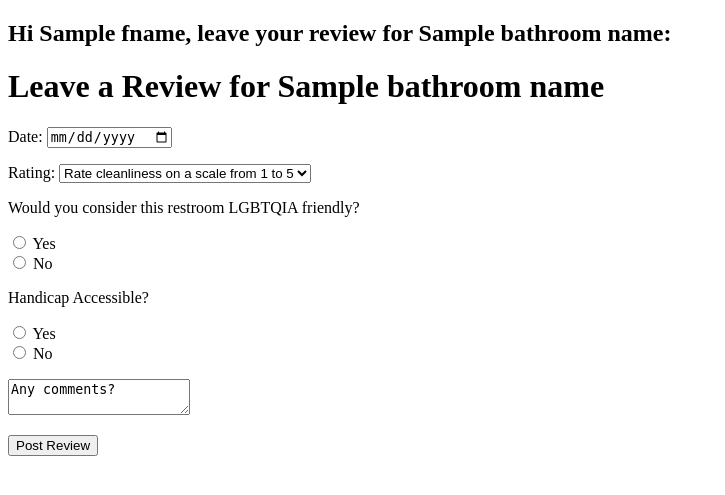
After one commit to catalyst-777/goGo, a Flask app: template templates/review-form.html in a window 1280 px wide. The commit adds this page. Shown: the top 495 px of the page, without its empty margins (0-725 px from the left). Run offline with Flask 2, Linux system fonts and the light colour scheme; the template is opened without the code that fills it: most values are stand-ins (such as "Sample title", 1, 10 or a date in 2020).

Commit message:
Create form to create review, post review to db

```diff
--- a/server.py
+++ b/server.py
@@ -1,16 +1,16 @@
-from flask import (Flask, render_template, request, flash, session,
-                   redirect)
+from flask import (Flask, render_template, request, flash, session, jsonify, redirect)
 from model import connect_to_db
 import crud
 from jinja2 import StrictUndefined
 import os
 import requests
+from datetime import datetime
 
 app = Flask(__name__)
 app.secret_key = "dev"
 app.jinja_env.undefined = StrictUndefined
 
-#TODO ask Steve how to hide key
+
 api_key = os.environ['API_KEY']
 
 @app.route('/')
@@ -51,24 +51,18 @@ def process_login():
         session["user_id"] = user.user_id
         session["user_fname"] = user.fname
         flash(f"Welcome back, {user.fname}!")
-        return render_template("user_page.html", user=user)
+        return render_template("user_page.html", user=user, fname = session["user_fname"], user_id = session["user_id"])
 
     return redirect('/')
 
-#TODO use request library, pass lat/lng as value to key of location in payload
-#TODO return place id to be able to set bathroom id in reviews table
+#show restrooms on map
 @app.route("/restrooms", methods=['GET'])
 def get_restrooms():
     """Get closest restrooms to user location from google maps api"""
     url = f'https://maps.googleapis.com/maps/api/place/nearbysearch/json'
 
-    # payload
-    # ?location=-33.8670522%2C151.1957362&radius=1500&keyword=restroom&key={api_key}'
-
-
     userLat = request.args.get('lat')
     userLng = request.args.get('lng')
-    print(f'userLat: {userLat}')
 
     keywords = ['food', 'gas', 'restroom']
     data_list = []
@@ -92,20 +86,59 @@ def get_restrooms():
             results_list.append(result)
 
     aggregated_data = data_list[0]
-    print(aggregated_data)
+    # print(data_list)
     aggregated_data["results"] = results_list
     # print(len(aggregated_data["results"]))
 
     return aggregated_data
 
+#show review form
+@app.route("/review_form", methods=["POST"])
+def show_review_form():
+    """Show review form"""
+    bathroom_id = request.form.get("bathroomID")
+    bathroom_name = request.form.get("bathroomName")
+    session["bathroomName"] = bathroom_name
+    print('in show review route')
+    return render_template('review-form.html', bathroom_id = bathroom_id, bathroom_name = bathroom_name, bathroomName = session["bathroomName"], fname = session["user_fname"], user_id = session["user_id"])
+
+#Create user review
+@app.route("/review-form/createReview", methods=["POST"])
+def create_review():
+    """Create Review"""
+
+    date_time = request.form.get("date-picker")
+    date_time = datetime.strptime(date_time, "%Y-%m-%d")
+
+    bathroom_id = request.form.get("bathroomID")
+    bathroom_name = session["bathroomName"]
+    cleanliness = request.form.get("cleanliness")
+    lgbt_frendly = request.form.get("lgbt_friendly")
+    if lgbt_frendly == 'Yes':
+        lgbt_frendly = True
+    else:
+        lgbt_frendly = False
+    accessible = request.form.get("accessible")
+    if accessible == 'Yes':
+        accessible = True
+    else:
+        accessible = False
+    comments = request.form.get("comments")
+    user_id = session["user_id"]
+
+    crud.create_review(date_time, cleanliness, accessible, lgbt_frendly, comments, bathroom_id, user_id)
+    flash("You're review has been added!")
+    return render_template('review-form.html', fname = session["user_fname"], user_id = session["user_id"], bathroom_name = session["bathroomName"])
 
 
-
-
-
-
-
-
+#Get all of a particular user's reviews<input type="hidden" id="bathroomName" name="bathroomName" value="${restroomMarker.name}">
+# @app.route("/all_user_reviews", methods=["GET", "POST"])
+# def get_all_user_reviews():
+#     """Show all reviews"""
+#     bathroom_id = request.form.get("bathroomID")
+#     bathroom_name = request.form.get("bathroomName")
+#     print('in get reviews route')
+#     return render_template('/user_page.html')
 
 
 
--- /dev/null
+++ b/templates/review-form.html
@@ -0,0 +1,56 @@
+{% extends 'base.html' %}
+
+{% block title %}{% endblock %}
+{% block head %}
+
+{% endblock %}
+
+{% block body %}
+<h2>Hi {{ fname }}, leave your review for {{bathroom_name}}:</h2>
+<form action="/review-form/createReview" method="POST">
+    <input type="hidden" id="bathroomID" name="bathroomID" value="${restroomMarker.bathroom_id}">
+    <input type="hidden" id="bathroomName" name="bathroomName" value="${restroomMarker.name}">
+    <input type="hidden" id="userID" name="user_id" value="${user_id}">
+    <h1>Leave a Review for {{bathroom_name}} </h1>
+    <p>
+        <label for="date-picker">Date:</label>
+        <input type="date" id="date-picker" name="date-picker">
+    </p>
+    <p>
+        Rating:
+        <select name="cleanliness">
+          <option value="">Rate cleanliness on a scale from 1 to 5</option>
+          {% for num in range(1,6) %}
+            <option value="{{ num }}">{{ num }}</option>
+          {% endfor %}
+        </select>
+      </p>
+    <p>
+        Would you consider this restroom LGBTQIA friendly?
+        <p>
+            <input type="radio" id="true-friendly" name="lgbt_friendly" value="Yes">
+            <label for="Yes">Yes</label><br>
+            <input type="radio" id="false-notFriendly" name="lgbt_friendly" value="No">
+            <label for="No">No</label><br>
+        </p>
+    </p>
+    <p>
+        Handicap Accessible?
+        <p>
+            <input type="radio" id="true-accessible" name="accessible" value="Yes">
+            <label for="Yes">Yes</label><br>
+            <input type="radio" id="false-notAccessible" name="accessible" value="No">
+            <label for="No">No</label><br>
+        </p>
+    </p>
+    <p>
+        <textarea name="comments" id="comments">Any comments?</textarea>
+    </p>
+    <p>
+        <input type="submit" value="Post Review">
+    </p>
+</form>
+
+
+
+{% endblock %}
--- a/templates/user_page.html
+++ b/templates/user_page.html
@@ -8,11 +8,15 @@
 
 {% block body %}
     <h1>Welcome, {{ user.fname }}!</h1>
+    <section class="user-dashboard">
+        <button id="user-reviews">View your reviews</button>
+    </section>
 
     <input id="input" style="height: 75px; width: 1000px;">
     <div id="review-menu">
 
     </div>
+
     <div id="map" style="height: 1000px; width: 1000px;"></div>
 
 {% endblock %}
```
Also changed, not shown: crud.py (+9 -1 lines), model.py (+3 -4 lines), static/js/map.js (+29 -17 lines), templates/restrooms.html (deleted, +0 -21 lines).
